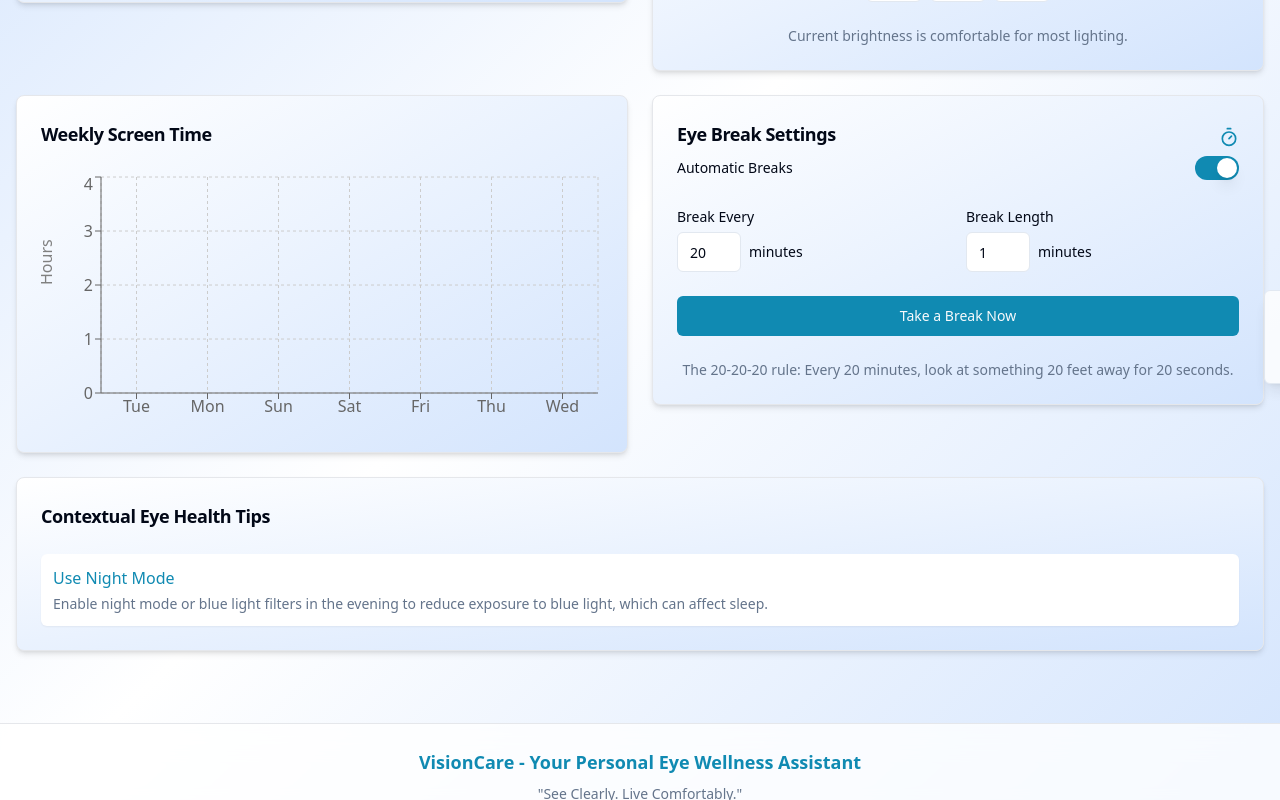
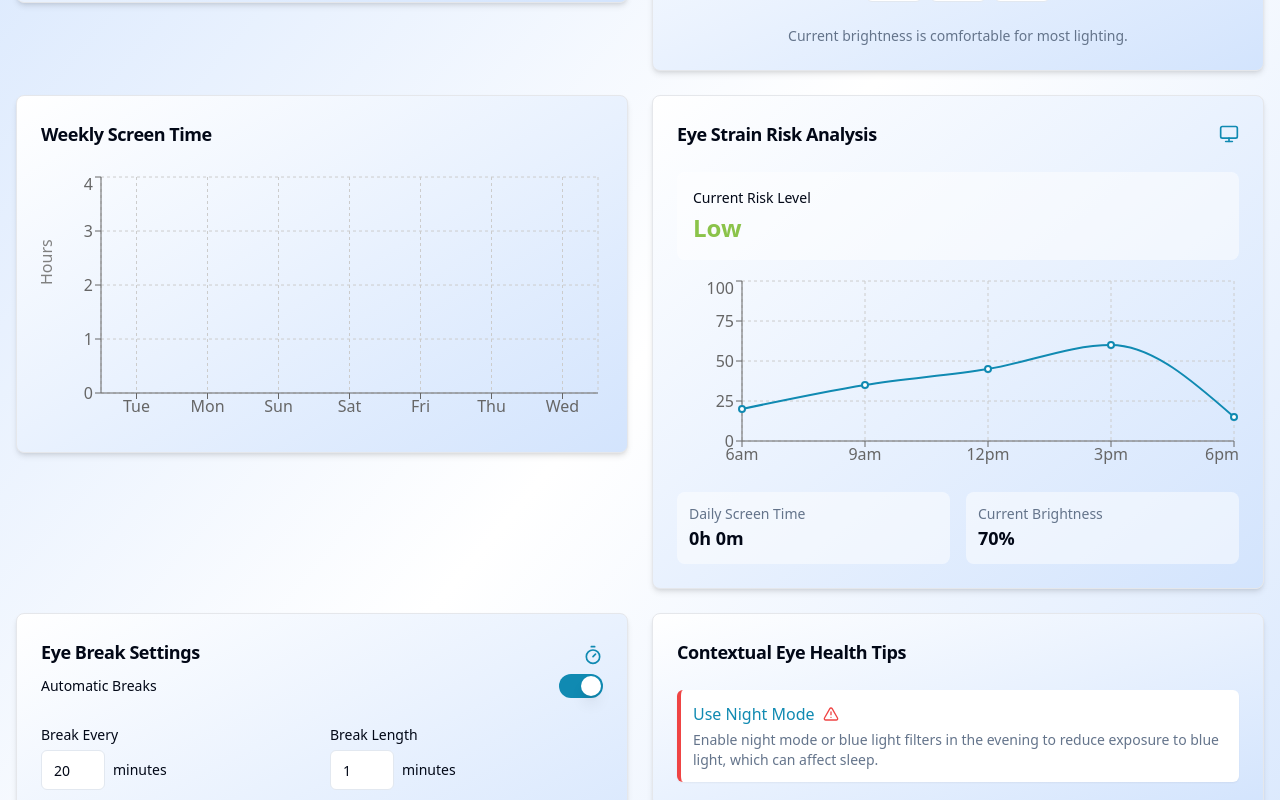
Before and after one commit to umclarence1/Visioncare, a React (Vite) app: page / in a window 1280 px wide. Shown: the part 400-1200 px from the top of the page. Built offline with nearby package versions, Linux system fonts and the light colour scheme.

Commit message:
Add advanced features

```diff
--- /dev/null
+++ b/src/components/EyeHealthStats.tsx
@@ -0,0 +1,103 @@
+
+import React from 'react';
+import { Card, CardContent, CardHeader, CardTitle } from '@/components/ui/card';
+import { LineChart, Line, XAxis, YAxis, CartesianGrid, Tooltip, ResponsiveContainer } from 'recharts';
+import { useEyeCare } from '@/contexts/EyeCareContext';
+import { Monitor, AlertTriangle } from 'lucide-react';
+
+const EyeHealthStats: React.FC = () => {
+  const { screenTime, brightness } = useEyeCare();
+
+  // Calculate risk score based on current usage patterns
+  const calculateRiskScore = () => {
+    const hourlyScreenTime = screenTime.daily / 60;
+    const isHighBrightness = brightness > 70;
+    let score = 0;
+
+    // Screen time impact
+    if (hourlyScreenTime > 4) score += 30;
+    else if (hourlyScreenTime > 2) score += 15;
+
+    // Brightness impact
+    if (isHighBrightness) score += 20;
+
+    // Time of day impact
+    const currentHour = new Date().getHours();
+    if (currentHour >= 22 || currentHour <= 5) score += 15;
+
+    return Math.min(score, 100);
+  };
+
+  const riskScore = calculateRiskScore();
+  const getRiskLevel = () => {
+    if (riskScore < 30) return { level: 'Low', color: 'text-green-500' };
+    if (riskScore < 60) return { level: 'Moderate', color: 'text-yellow-500' };
+    return { level: 'High', color: 'text-red-500' };
+  };
+
+  const risk = getRiskLevel();
+
+  return (
+    <Card className="shadow-md card-gradient">
+      <CardHeader>
+        <div className="flex justify-between items-center">
+          <CardTitle className="text-lg font-semibold">Eye Strain Risk Analysis</CardTitle>
+          <Monitor className="h-5 w-5 text-primary" />
+        </div>
+      </CardHeader>
+      <CardContent>
+        <div className="space-y-4">
+          <div className="flex items-center justify-between p-4 bg-background/50 rounded-lg">
+            <div className="space-y-1">
+              <p className="text-sm font-medium">Current Risk Level</p>
+              <p className={`text-2xl font-bold ${risk.color}`}>{risk.level}</p>
+            </div>
+            {riskScore > 50 && (
+              <AlertTriangle className="h-8 w-8 text-yellow-500 animate-pulse" />
+            )}
+          </div>
+
+          <div className="h-[200px] mt-4">
+            <ResponsiveContainer width="100%" height="100%">
+              <LineChart
+                data={[
+                  { hour: '6am', risk: 20 },
+                  { hour: '9am', risk: 35 },
+                  { hour: '12pm', risk: 45 },
+                  { hour: '3pm', risk: 60 },
+                  { hour: '6pm', risk: riskScore }
+                ]}
+              >
+                <CartesianGrid strokeDasharray="3 3" />
+                <XAxis dataKey="hour" />
+                <YAxis domain={[0, 100]} />
+                <Tooltip />
+                <Line
+                  type="monotone"
+                  dataKey="risk"
+                  stroke="hsl(var(--primary))"
+                  strokeWidth={2}
+                />
+              </LineChart>
+            </ResponsiveContainer>
+          </div>
+
+          <div className="grid grid-cols-2 gap-4 mt-4">
+            <div className="p-3 bg-background/50 rounded-lg">
+              <p className="text-sm text-muted-foreground">Daily Screen Time</p>
+              <p className="text-lg font-semibold">
+                {Math.floor(screenTime.daily / 60)}h {Math.floor(screenTime.daily % 60)}m
+              </p>
+            </div>
+            <div className="p-3 bg-background/50 rounded-lg">
+              <p className="text-sm text-muted-foreground">Current Brightness</p>
+              <p className="text-lg font-semibold">{brightness}%</p>
+            </div>
+          </div>
+        </div>
+      </CardContent>
+    </Card>
+  );
+};
+
+export default EyeHealthStats;
--- a/src/components/EyeHealthTips.tsx
+++ b/src/components/EyeHealthTips.tsx
@@ -2,13 +2,14 @@
 import React, { useState, useMemo } from 'react';
 import { Card, CardContent, CardHeader, CardTitle } from '@/components/ui/card';
 import { Button } from '@/components/ui/button';
-import { ArrowUp, ArrowDown } from 'lucide-react';
+import { ArrowUp, ArrowDown, AlertTriangle } from 'lucide-react';
 import { useEyeCare } from '@/contexts/EyeCareContext';
 
 interface Tip {
   id: number;
   title: string;
   description: string;
+  priority: 'high' | 'medium' | 'low';
   conditions: {
     longScreenTime?: boolean;
     noBreaks?: boolean;
@@ -22,42 +23,49 @@ const allTips: Tip[] = [
     id: 1,
     title: "20-20-20 Rule",
     description: "Every 20 minutes, look at something 20 feet away for 20 seconds. This helps reduce eye strain.",
+    priority: 'high',
     conditions: { longScreenTime: true }
   },
   {
     id: 2,
     title: "Adjust Screen Position",
     description: "Position your screen about an arm's length away and at eye level or slightly below to reduce neck strain.",
+    priority: 'medium',
     conditions: { longScreenTime: true }
   },
   {
     id: 3,
     title: "Reduce Glare",
     description: "Minimize glare by adjusting room lighting and using matte screen filters if necessary.",
+    priority: 'medium',
     conditions: { highBrightness: true }
   },
   {
     id: 4,
     title: "Blink More Often",
     description: "When using digital devices, we blink less frequently. Make a conscious effort to blink regularly to keep your eyes moist.",
+    priority: 'high',
     conditions: { longScreenTime: true }
   },
   {
     id: 5,
     title: "Use Night Mode",
     description: "Enable night mode or blue light filters in the evening to reduce exposure to blue light, which can affect sleep.",
+    priority: 'high',
     conditions: { nightTime: true }
   },
   {
     id: 6,
     title: "Take Regular Breaks",
     description: "You've been working for a while. Remember to take short breaks to prevent eye fatigue.",
+    priority: 'high',
     conditions: { noBreaks: true }
   },
   {
     id: 7,
     title: "Brightness Adjustment",
     description: "Consider lowering your screen brightness. High brightness levels can contribute to eye strain.",
+    priority: 'medium',
     conditions: { highBrightness: true }
   }
 ];
@@ -69,10 +77,10 @@ const EyeHealthTips: React.FC = () => {
   const relevantTips = useMemo(() => {
     const currentHour = new Date().getHours();
     const conditions = {
-      longScreenTime: screenTime.daily > 120, // More than 2 hours
-      noBreaks: !isTakingBreak && screenTime.daily > 60, // No breaks after 1 hour
+      longScreenTime: screenTime.daily > 120,
+      noBreaks: !isTakingBreak && screenTime.daily > 60,
       highBrightness: brightness > 70,
-      nightTime: currentHour >= 20 || currentHour <= 6 // Between 8 PM and 6 AM
+      nightTime: currentHour >= 20 || currentHour <= 6
     };
 
     const filteredTips = allTips.filter(tip => {
@@ -81,8 +89,11 @@ const EyeHealthTips: React.FC = () => {
       });
     });
 
-    // If no specific conditions are met, return default tips
-    return filteredTips.length > 0 ? filteredTips : allTips.slice(0, 3);
+    // Sort by priority
+    return filteredTips.sort((a, b) => {
+      const priorityOrder = { high: 0, medium: 1, low: 2 };
+      return priorityOrder[a.priority] - priorityOrder[b.priority];
+    });
   }, [screenTime.daily, brightness, isTakingBreak]);
 
   const displayTips = expanded ? relevantTips : relevantTips.slice(0, 3);
@@ -97,9 +108,17 @@ const EyeHealthTips: React.FC = () => {
           {displayTips.map((tip) => (
             <div
               key={tip.id}
-              className="bg-white dark:bg-gray-800 p-3 rounded-md shadow-sm hover:shadow-md transition-all duration-300"
+              className={`bg-white dark:bg-gray-800 p-3 rounded-md shadow-sm hover:shadow-md transition-all duration-300
+                ${tip.priority === 'high' ? 'border-l-4 border-red-500' :
+                  tip.priority === 'medium' ? 'border-l-4 border-yellow-500' :
+                  'border-l-4 border-green-500'}`}
             >
-              <h3 className="font-medium text-primary">{tip.title}</h3>
+              <div className="flex items-center gap-2">
+                <h3 className="font-medium text-primary">{tip.title}</h3>
+                {tip.priority === 'high' && (
+                  <AlertTriangle className="h-4 w-4 text-red-500" />
+                )}
+              </div>
               <p className="text-sm text-muted-foreground mt-1">{tip.description}</p>
             </div>
           ))}
--- a/src/pages/Index.tsx
+++ b/src/pages/Index.tsx
@@ -1,4 +1,3 @@
-
 import React from 'react';
 import Logo from '@/components/Logo';
 import ScreenTimeCard from '@/components/ScreenTimeCard';
@@ -6,6 +5,7 @@ import WeeklyScreenTimeChart from '@/components/WeeklyScreenTimeChart';
 import BrightnessControl from '@/components/BrightnessControl';
 import BreakControls from '@/components/BreakControls';
 import EyeHealthTips from '@/components/EyeHealthTips';
+import EyeHealthStats from '@/components/EyeHealthStats';
 import { Button } from '@/components/ui/button';
 import { useEyeCare } from '@/contexts/EyeCareContext';
 import { Timer } from 'lucide-react';
@@ -64,12 +64,17 @@ const Index = () => {
             <WeeklyScreenTimeChart />
           </div>
           <div className="transition-all duration-300 hover:scale-[1.02]">
-            <BreakControls />
+            <EyeHealthStats />
           </div>
         </div>
 
-        <div className="transition-all duration-300 hover:scale-[1.02]">
-          <EyeHealthTips />
+        <div className="grid grid-cols-1 lg:grid-cols-2 gap-6 mb-6">
+          <div className="transition-all duration-300 hover:scale-[1.02]">
+            <BreakControls />
+          </div>
+          <div className="transition-all duration-300 hover:scale-[1.02]">
+            <EyeHealthTips />
+          </div>
         </div>
       </main>
 
```
